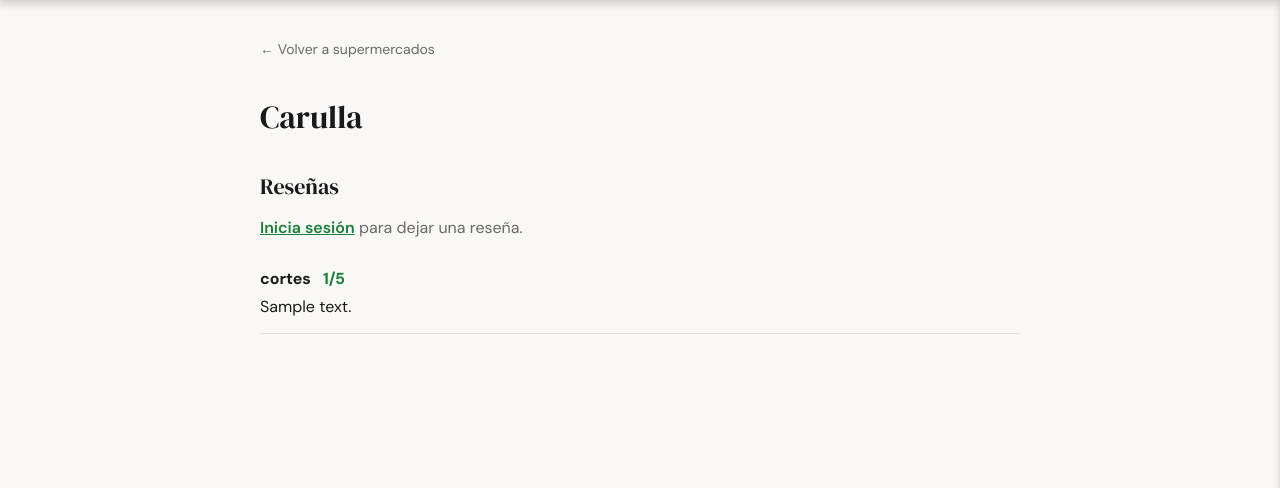
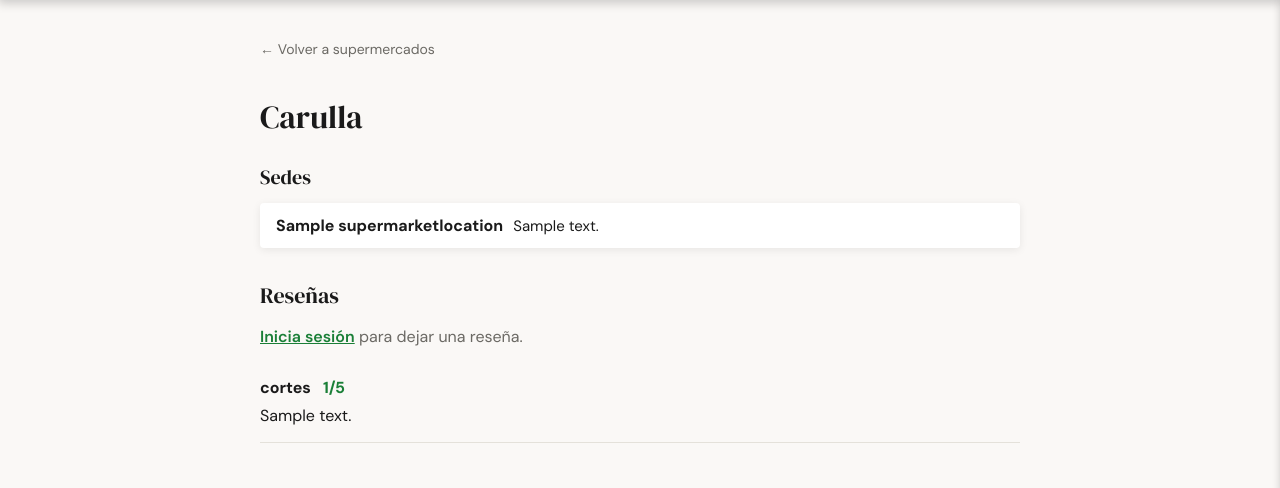
Before and after one commit to Are0206/PriceWise, a Django app: page /products/supermarkets/1 in a window 1280 px wide. Shown: the part 90-578 px from the top of the page. Run offline with Django 5.2, Linux system fonts and the light colour scheme; data comes from the database, SQL or seed files in the repository; tables that the repository leaves empty hold one stand-in row (values such as "Sample post").

Commit message:
feat: implement RF-44 show supermarket addresses in Medellin
- Add SupermarketLocation model: a supermarket has many locations
- Enforce one address per supermarket with a unique constraint
- Show the number of locations on the supermarket list
- List every location on the supermarket page, above the reviews
- Load locations through prefetch_related to avoid N+1 queries
- Manage locations inline from the supermarket admin page

Closes #100

```diff
--- a/products/models.py
+++ b/products/models.py
@@ -6,6 +6,40 @@ class Supermarket(models.Model):
 
     def __str__(self):
         return self.name
+
+
+# RF-44: sedes físicas de un supermercado.
+class SupermarketLocation(models.Model):
+    """Una sede de un supermercado. Un supermercado tiene muchas sedes."""
+
+    supermarket = models.ForeignKey(
+        Supermarket,
+        on_delete=models.CASCADE,
+        related_name="locations",
+    )
+    name = models.CharField(
+        max_length=100,
+        blank=True,
+        help_text="Nombre de la sede, por ejemplo: Éxito Colombia. Opcional.",
+    )
+    address = models.CharField(
+        max_length=200,
+        help_text="Dirección de la sede, por ejemplo: Calle 10 #43-25, El Poblado.",
+    )
+
+    class Meta:
+        verbose_name = "Supermarket location"
+        verbose_name_plural = "Supermarket locations"
+        ordering = ["supermarket__name", "name", "address"]
+        constraints = [
+            models.UniqueConstraint(
+                fields=["supermarket", "address"],
+                name="unique_address_per_supermarket",
+            ),
+        ]
+
+    def __str__(self):
+        return f"{self.supermarket.name} - {self.name or self.address}"
 
 class Category(models.Model):
     name = models.CharField(max_length=100, unique=True)
--- a/products/static/css/supermarket/index.css
+++ b/products/static/css/supermarket/index.css
@@ -21,3 +21,9 @@
 .supermarket-name {
   margin: 0;
 }
+
+.supermarket-locations-count {
+  margin: -8px 0 0 0;
+  font-size: 14px;
+  line-height: 1.4;
+}
--- /dev/null
+++ b/products/static/css/supermarket/locations.css
@@ -0,0 +1,36 @@
+/* RF-44: lista de sedes en el detalle del supermercado */
+.locations {
+  margin: 24px 0 32px 0;
+}
+
+.locations h2 {
+  font-size: 20px;
+  margin: 0 0 12px 0;
+}
+
+.locations-list {
+  list-style: none;
+  margin: 0;
+  padding: 0;
+  display: grid;
+  gap: 10px;
+}
+
+.location {
+  display: flex;
+  flex-wrap: wrap;
+  gap: 4px 10px;
+  align-items: baseline;
+  padding: 12px 16px;
+  background-color: var(--surface-color);
+  border-radius: var(--radius);
+  box-shadow: var(--shadow);
+}
+
+.location-name {
+  font-weight: 700;
+}
+
+.location-address {
+  font-size: 15px;
+}
--- a/products/templates/supermarkets/details.html
+++ b/products/templates/supermarkets/details.html
@@ -6,6 +6,7 @@
 
 {% block extra_css %}
 <link rel="stylesheet" href="{% static 'css/reviews.css' %}">
+<link rel="stylesheet" href="{% static 'css/supermarket/locations.css' %}">
 {% endblock %}
 
 {% block content %}
@@ -14,6 +15,22 @@
 
   <h1>{{ supermarket.name }}</h1>
 
+  <section class="locations">
+    <h2>Sedes</h2>
+    <ul class="locations-list">
+      {% for location in supermarket.locations.all %}
+        <li class="location">
+          {% if location.name %}
+            <span class="location-name">{{ location.name }}</span>
+          {% endif %}
+          <span class="location-address">{{ location.address }}</span>
+        </li>
+      {% empty %}
+        <li class="muted">Este supermercado todavía no tiene sedes registradas.</li>
+      {% endfor %}
+    </ul>
+  </section>
+
   {% url 'products:submit_supermarket_review' supermarket.pk as submit_url %}
   {% if user_review %}{% url 'products:delete_supermarket_review' user_review.pk as delete_url %}{% endif %}
   {% include "products/_reviews.html" %}
--- a/products/views.py
+++ b/products/views.py
@@ -112,14 +112,17 @@ def delete_review(request, review_id):
     return redirect('products:detail', pk=product_pk)
 
 def supermarkets_index(request):
-    supermarkets = Supermarket.objects.all()
+
+    supermarkets = Supermarket.objects.prefetch_related('locations')
 
     return render(request, 'supermarkets/index.html', {
         'supermarkets': supermarkets,
     })
 
 def supermarkets_details(request, pk):
-    supermarket = get_object_or_404(Supermarket, pk=pk)
+    supermarket = get_object_or_404(
+        Supermarket.objects.prefetch_related('locations'), pk=pk
+    )
     reviews = supermarket.supermarket_reviews.select_related('user')
     user_review = None
     if request.user.is_authenticated:
```
Also changed, not shown: products/admin.py (+29 -2 lines), products/templates/supermarkets/index.html (+10 -1 lines), products/migrations/0011_supermarketlocation.py (added).
